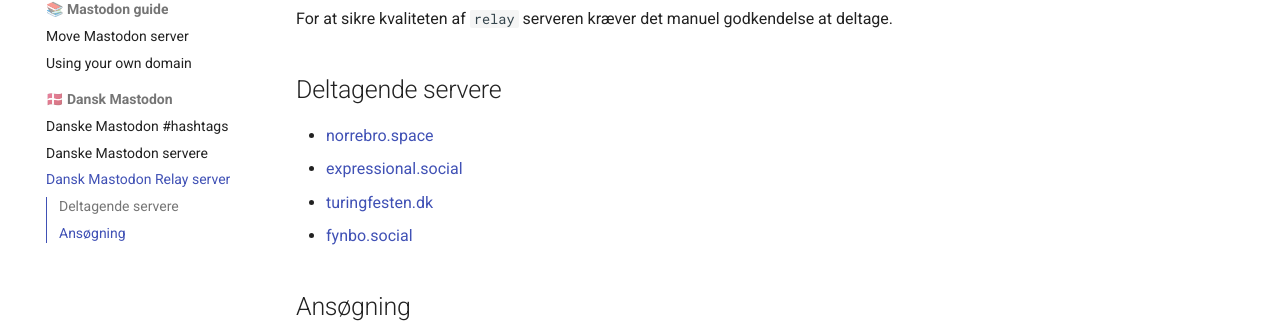
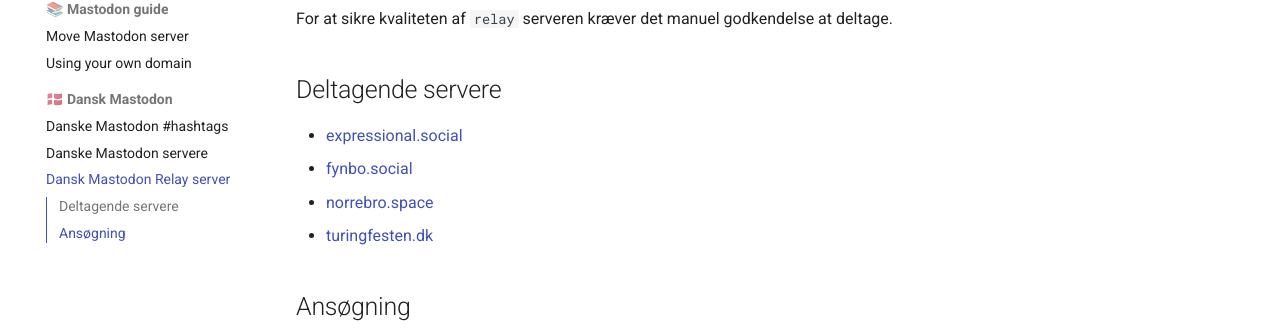
Before and after one commit to jippi/masto-guide, an MkDocs documentation site: the page built from docs/dk/relay.md, in a window 1280 px wide. Shown: the part 308-642 px from the top of the page. Built offline with MkDocs 1.6.1 and Material for MkDocs 9.7.7, drawn with Linux system fonts in a browser that asks for light colours; comment, search, counter and statistics services are not loaded.

Commit message:
sort servers
Signed-off-by: Christian Winther <jippignu@gmail.com>

```diff
--- a/docs/dk/relay.md
+++ b/docs/dk/relay.md
@@ -8,10 +8,10 @@ For at sikre kvaliteten af `relay` serveren kræver det manuel godkendelse at de
 
 ## Deltagende servere
 
+- [expressional.social](https://expressional.social){target=_blank}
+- [fynbo.social](https://fynbo.social){target=_blank}
 - [norrebro.space](https://norrebro.space){target=_blank}
-- [expressional.social](https://expressional.social){target=_blank}
 - [turingfesten.dk](https://turingfesten.dk){target=_blank}
-- [fynbo.social](https://fynbo.social){target=_blank}
 
 ## Ansøgning
 
```
